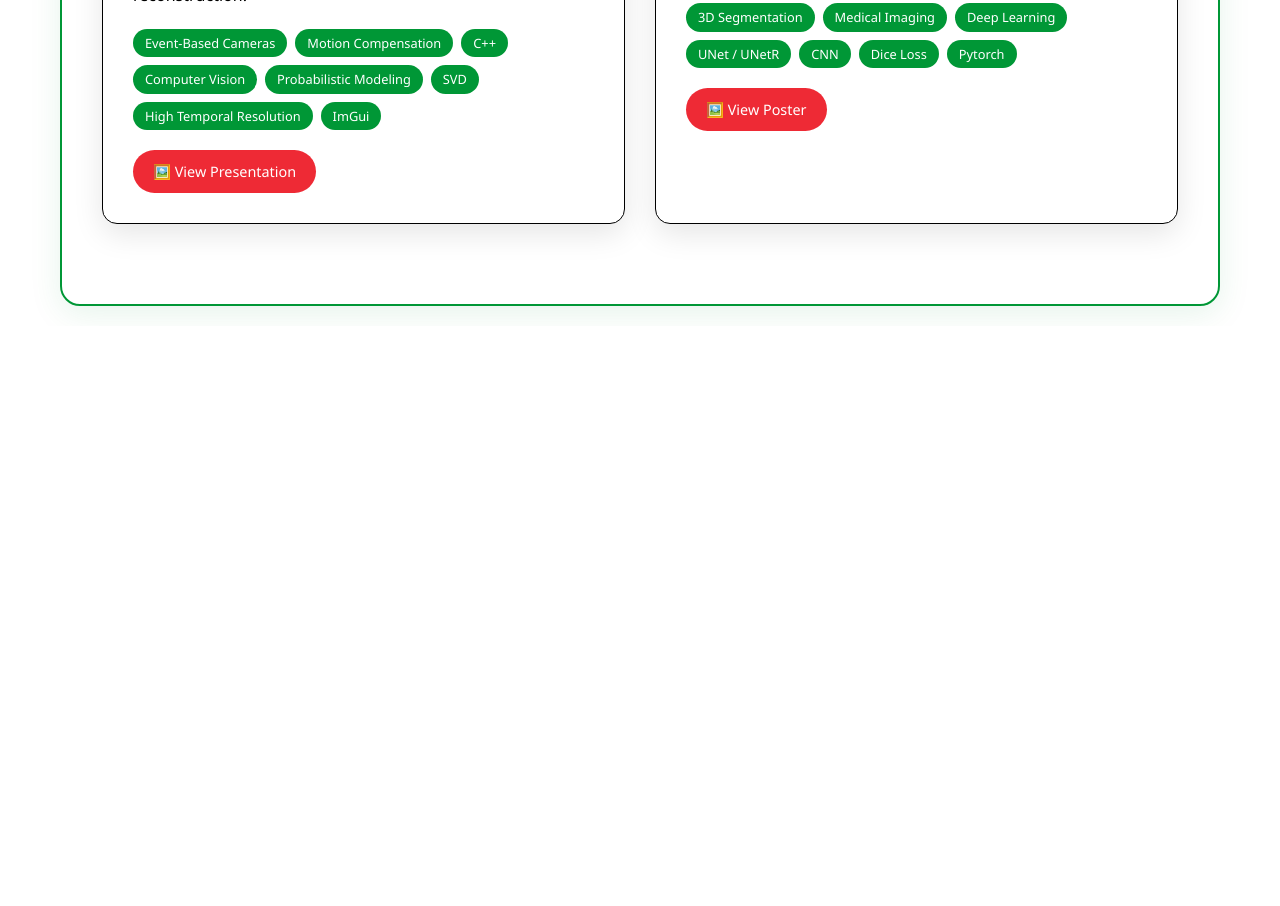
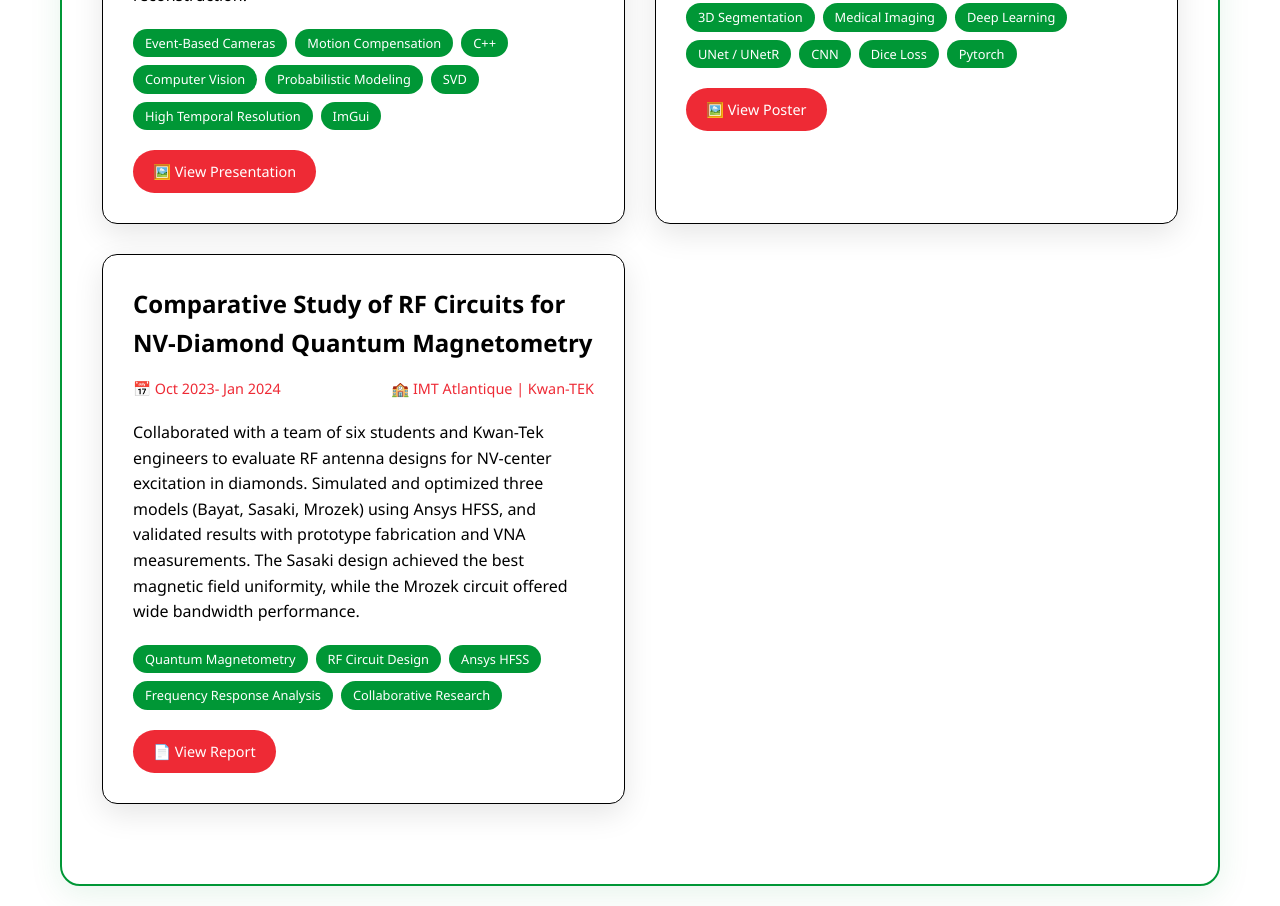
Before and after one commit to maissabeji/github-portfolio, a plain HTML site: page academic_portfolio.html in a window 1280 px wide. Shown: the part 1425-2331 px from the top of the page. Before the commit the page ends 1751 px from the top, so only its background shows below. Drawn offline with Linux system fonts and the light colour scheme.

Commit message:
portfolio

```diff
--- a/academic_portfolio.html
+++ b/academic_portfolio.html
@@ -450,6 +450,31 @@
 
                     </div>
                 </div>
+                <!-- Sample Project 5 -->
+                <div class="project-card">
+                    <h3 class="project-title">Comparative Study of RF Circuits for NV-Diamond Quantum Magnetometry</h3>
+                    <div class="project-meta">
+                        <span>📅  Oct 2023- Jan 2024</span>
+                        <span>🏫 IMT Atlantique | Kwan-TEK</span>
+                    </div>
+                    <p class="project-description">
+                       Collaborated with a team of six students and Kwan-Tek engineers to evaluate RF antenna designs for NV-center excitation in diamonds. Simulated and optimized three models (Bayat, Sasaki, Mrozek) using Ansys HFSS, and validated results with prototype fabrication and VNA measurements. The Sasaki design achieved the best magnetic field uniformity, while the Mrozek circuit offered wide bandwidth performance.
+                    <div class="project-tags">
+                        <span class="tag">Quantum Magnetometry</span>
+                        <span class="tag">RF Circuit Design</span>
+                        <span class="tag">Ansys HFSS</span>
+                        <span class="tag">Frequency Response Analysis</span>
+                        <span class="tag">Collaborative Research</span>
+
+
+
+                    </div>
+                    <div class="project-links">
+
+                        <a href="https://github.com/maissabeji/github-portfolio/blob/main/3D_segmentation/Poster_Recherche_BEJI_Monot.png" class="btn btn-primary">📄 View Report</a>
+
+                    </div>
+                </div>
             </div>
         </section>
     </div>
```
